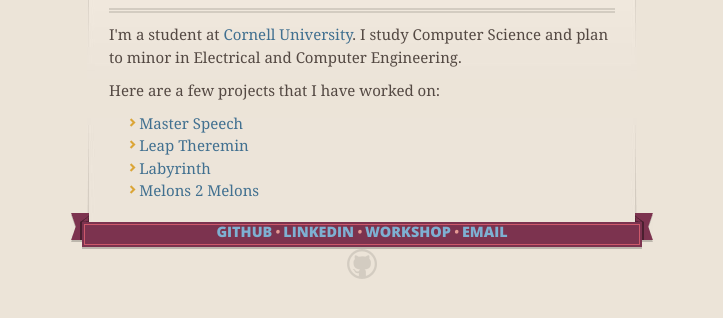
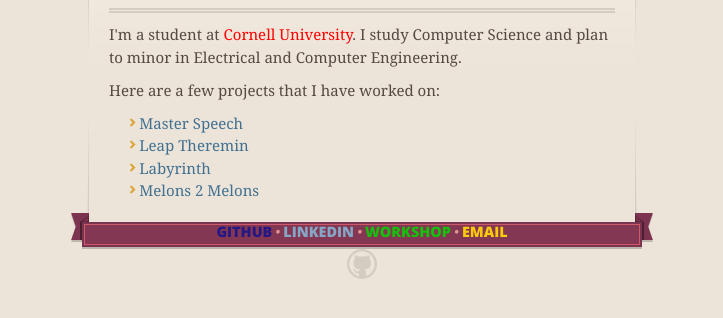
Before and after one commit to TrevorEdwards/TrevorEdwards.github.io, a plain HTML site: page index.html in a window 1280 px wide. Shown: the part 236-554 px from the top of the page, without its empty margins (278-1001 px from the left). Drawn offline with nearby package versions, Linux system fonts and the light colour scheme.

Commit message:
Added d3 transition + coloring

```diff
--- a/index.html
+++ b/index.html
@@ -12,16 +12,17 @@
     <script type="text/javascript" src="javascripts/modernizr.js"></script>
     <script type="text/javascript" src="https://ajax.googleapis.com/ajax/libs/jquery/1.7.1/jquery.min.js"></script>
     <script type="text/javascript" src="javascripts/headsmart.min.js"></script>
+    <script src="https://cdnjs.cloudflare.com/ajax/libs/d3/3.5.5/d3.min.js" charset="utf-8"></script>
     <script type="text/javascript">
       $(document).ready(function () {
         $('#main_content').headsmart()
       })
     </script>
-    <title>trevoredwards.GitHub.io by TrevorEdwards</title>
+    <title>Trevor's Site</title>
   </head>
 
   <body>
-    <!-- <a id="forkme_banner" href="https://github.com/TrevorEdwards">View on GitHub</a> -->
+    <!-- I see you are looking at my code.  ( ")> -->
     <div class="shell">
 
       <header>
@@ -47,7 +48,7 @@
         <h3>
 <a id="my-name-is-trevor" class="anchor" href="#my-name-is-trevor" aria-hidden="true"><span class="octicon octicon-link"></span></a>My name is Trevor!</h3>
 
-<p>I'm a student at <a href="https://www.cornell.edu/">Cornell University</a>.  I study Computer Science and plan to minor in Electrical and Computer Engineering.</p>
+<p>I'm a student at <a href="https://www.cornell.edu/" style="color:red">Cornell University</a>.  I study Computer Science and plan to minor in Electrical and Computer Engineering.</p>
 <p>Here are a few projects that I have worked on:</p>
 	<ul>
 	<li><a href="http://challengepost.com/software/master-speech">Master Speech</a></li>
@@ -60,7 +61,7 @@
       <footer>
         <span class="ribbon-outer">
           <span class="ribbon-inner">
-            <p><a href="https://github.com/TrevorEdwards">GitHub</a>  &#8226  <a href="https://www.linkedin.com/pub/trevor-edwards/99/6a3/517">LinkedIn</a> &#8226  <a href="http://steamcommunity.com/id/tb002/myworkshopfiles/">Workshop</a> &#8226 <a href="mailto:tre23@cornell.edu">Email</a></p>
+            <p><a href="https://github.com/TrevorEdwards" style="color:#111188">GitHub</a>  &#8226  <a href="https://www.linkedin.com/pub/trevor-edwards/99/6a3/517">LinkedIn</a> &#8226  <a href="http://steamcommunity.com/id/tb002/myworkshopfiles/" style="color:#00cc00">Workshop</a> &#8226 <a href="mailto:tre23@cornell.edu" style="color:gold">Email</a></p>
           </span>
           <span class="left-tail"></span>
           <span class="right-tail"></span>
@@ -72,4 +73,13 @@
 
 
   </body>
+
+  <script>
+  // Text fadein
+    d3.selectAll("h2,p,ul,#footer").style("opacity",0)
+      .transition()
+      .delay(function(d, i) { return i * 1200; })
+      .duration(2000)
+      .style("opacity",1);
+  </script>
 </html>
```
Also changed, not shown: 1 other file.
